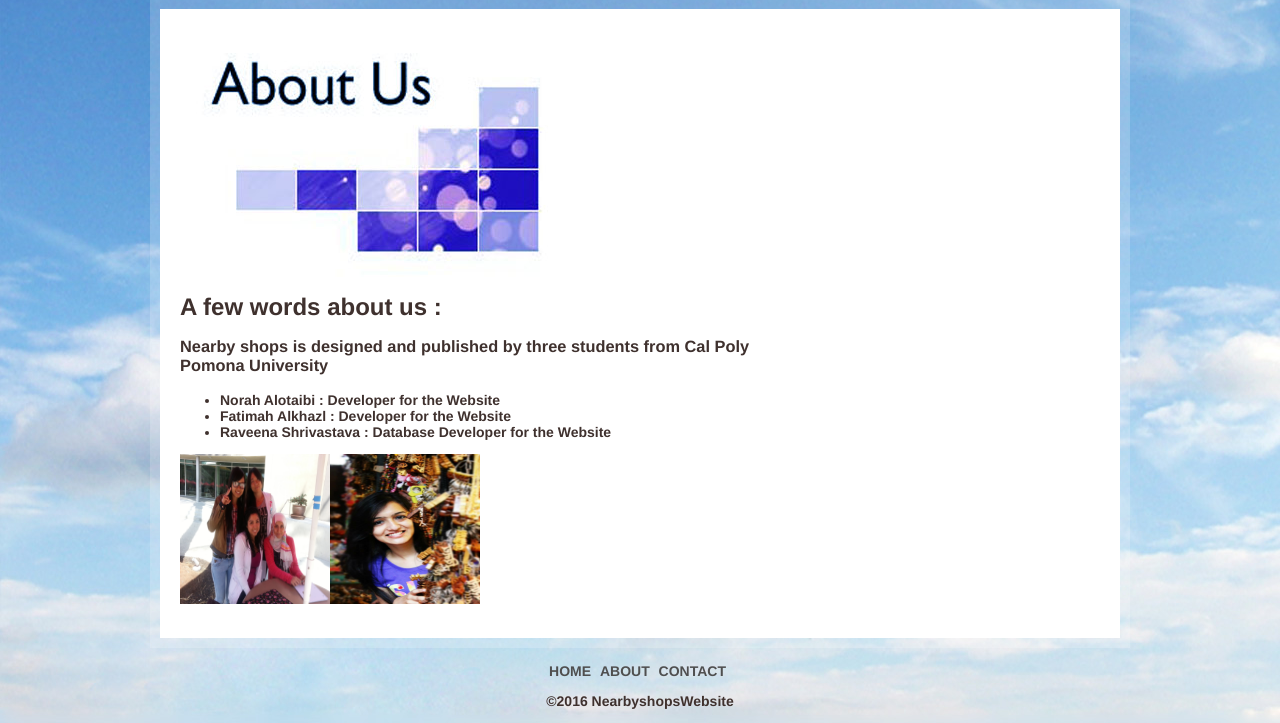
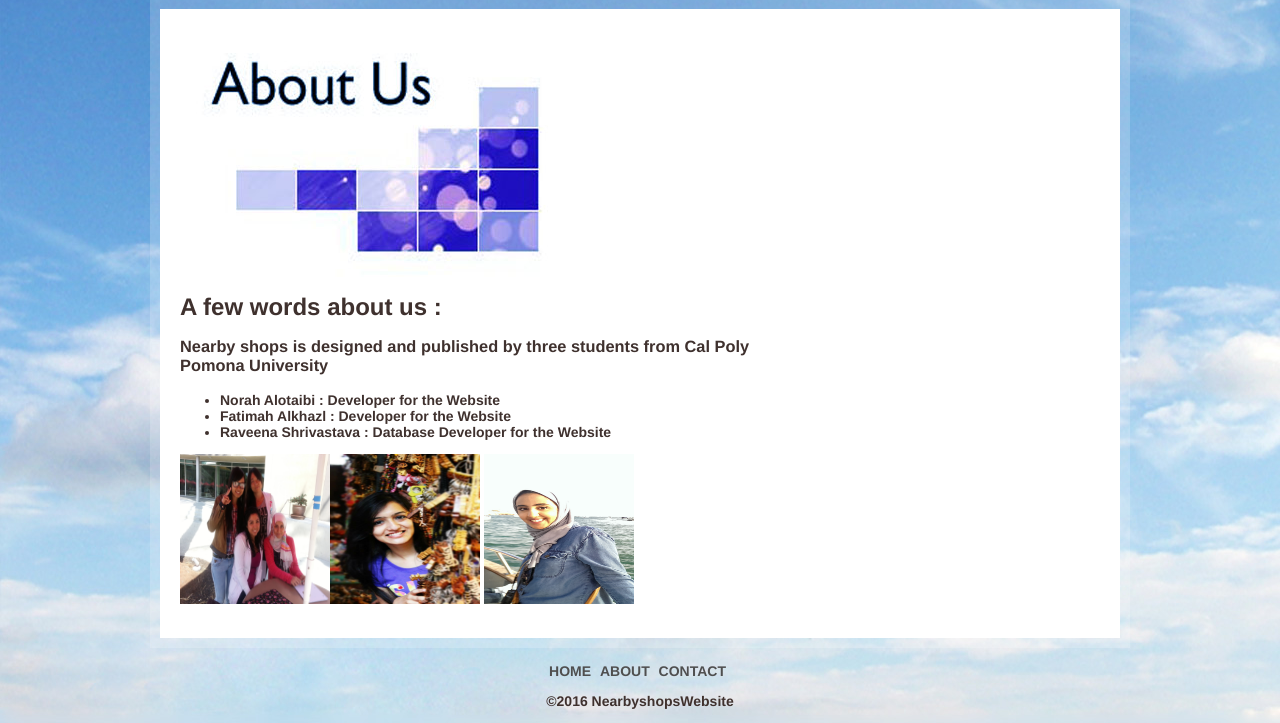
Before and after one commit to Project2016/nearby-project, a PHP site: page /about.php in a window 1280 px wide. Shown: the part 205-928 px from the top of the page. Run offline with PHP 8.4, Linux system fonts and the light colour scheme.

Commit message:
add my pic and change some error

```diff
--- a/Search.php
+++ b/Search.php
@@ -29,7 +29,7 @@ if(isset($_POST['submit']))
 
 }
  else {
-   $output ="No Information about catagory found!";
+   $output ="No Information found about this catagory!";
  }
 }
     else {
--- a/about.php
+++ b/about.php
@@ -15,7 +15,8 @@
 	</ul>
 	</P>
 	<p><img src="fatimah.jpg" alt="fatimah" width="150" height="150" align="left">
-	<img src="Reveena.jpg" alt="Raveena" width="150" height="150" align="middle">
+	<img src="Reveena.JPG" alt="Raveena" width="150" height="150" align="middle">
+        <img src="norah.png" alt="Norah" width="150" height="150" align="middle">
 	</p>
 </div><!--contentleft-->
 </div><!--content-->
--- a/style.css
+++ b/style.css
@@ -138,7 +138,7 @@ img { border: none; }
   -webkit-transform-origin: 50% 0;
   -moz-transform-origin: 50% 0;
   transform-origin: 50% 0;
-  -ms-transform: translateY(- -18px);
+  -ms-transform: translateY(- 18px);
 }
 
 #cssmenu > ul > li:hover > a::before,
```
Also changed, not shown: norah.png (added), 2 other files.
